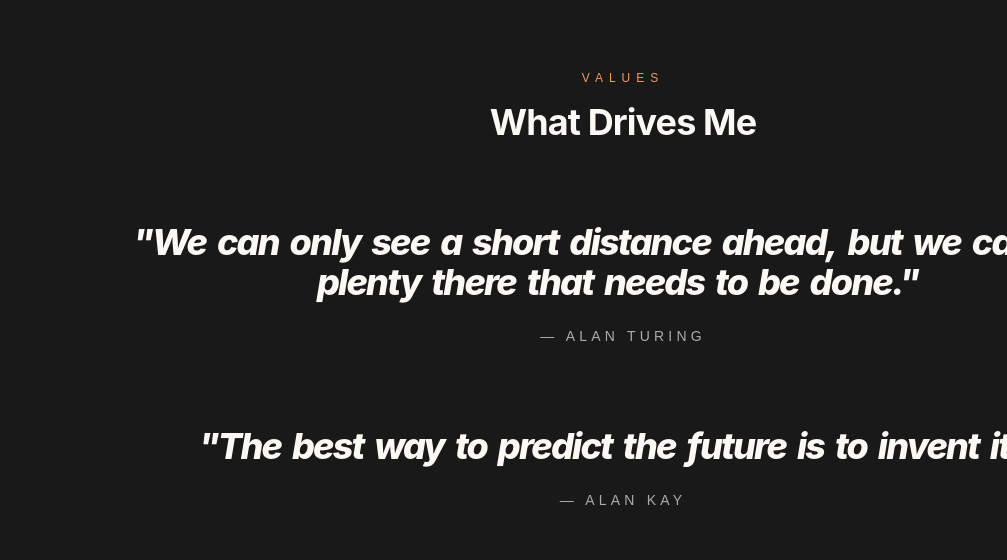
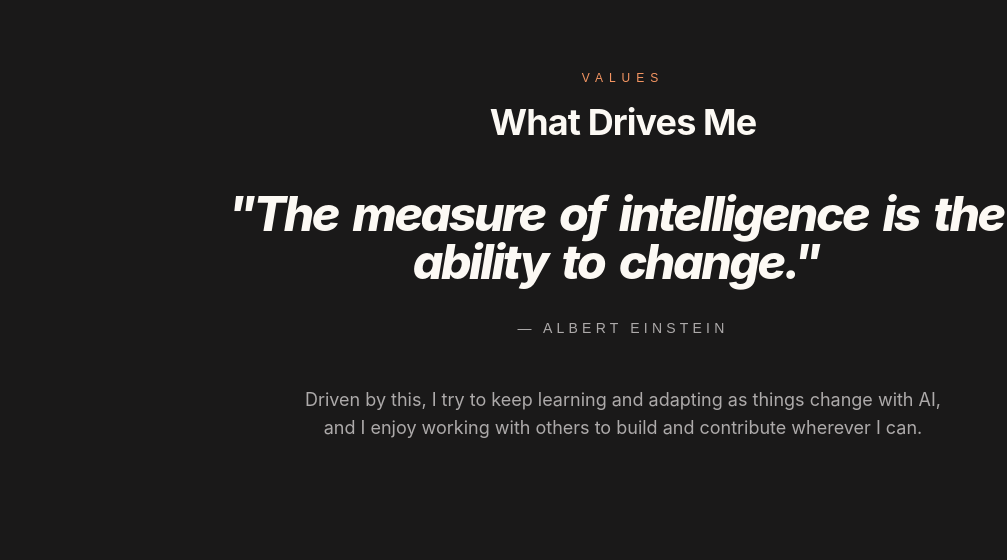
Before and after one commit to AathmikaGK/portfolio2.0, a Next.js app: page / in a window 1280 px wide. Shown: the part 5288-5848 px from the top of the page, without its empty margins (273-1280 px from the left). Built offline with nearby package versions, Linux system fonts and the light colour scheme.

Commit message:
Replace quotes section with single Einstein quote and personal note

```diff
--- a/components/Quote.tsx
+++ b/components/Quote.tsx
@@ -1,26 +1,9 @@
 "use client";
 import { motion } from "framer-motion";
 
-const quotes = [
-  {
-    text: "We can only see a short distance ahead, but we can see plenty there that needs to be done.",
-    author: "Alan Turing",
-  },
-  {
-    text: "The best way to predict the future is to invent it.",
-    author: "Alan Kay",
-  },
-  {
-    text: "Simplicity is the ultimate sophistication.",
-    author: "Leonardo da Vinci",
-  },
-  {
-    text: "Any sufficiently advanced technology is indistinguishable from magic.",
-    author: "Arthur C. Clarke",
-  },
-];
+export default function Quote() {
+  const quoteText = "\"The measure of intelligence is the ability to change.\"".split(" ");
 
-export default function Quote() {
   const containerVariants = {
     hidden: {},
     visible: { transition: { staggerChildren: 0.04 } },
@@ -34,52 +17,32 @@ export default function Quote() {
   return (
     <section className="py-32 px-6 bg-surface-container">
       <motion.div
-        className="max-w-5xl mx-auto text-center"
+        className="max-w-4xl mx-auto text-center space-y-8"
         initial={{ opacity: 0, y: 40 }}
         whileInView={{ opacity: 1, y: 0 }}
         viewport={{ once: true, amount: 0.2 }}
         transition={{ duration: 0.6, ease: "easeOut" }}
       >
         <motion.div
-          className="mb-20"
+          className="mb-12"
           initial={{ opacity: 0, y: 24 }}
           whileInView={{ opacity: 1, y: 0 }}
           viewport={{ once: true }}
           transition={{ duration: 0.5 }}
         >
-          <h2 className="text-xs font-label text-primary uppercase tracking-[0.5em] mb-4">
-            Values
-          </h2>
-          <h3 className="text-4xl font-bold text-tertiary tracking-tight">
-            What Drives Me
-          </h3>
+          <h2 className="text-xs font-label text-primary uppercase tracking-[0.5em] mb-4">Values</h2>
+          <h3 className="text-4xl font-bold text-tertiary tracking-tight mb-8">What Drives Me</h3>
         </motion.div>
 
-        <div className="space-y-20">
-          {quotes.map((quote, idx) => {
-            const words = `"${quote.text}"`.split(" ");
-            return (
-              <motion.div
-                key={idx}
-                className="space-y-6"
-                initial={{ opacity: 0, y: 30 }}
-                whileInView={{ opacity: 1, y: 0 }}
-                viewport={{ once: true, amount: 0.3 }}
-                transition={{ duration: 0.6, delay: 0.1 }}
-              >
         <motion.blockquote
-                  className="text-2xl md:text-4xl font-extrabold text-tertiary leading-tight italic tracking-tighter"
+          className="text-3xl md:text-5xl font-extrabold text-tertiary leading-tight italic tracking-tighter"
           variants={containerVariants}
           initial="hidden"
           whileInView="visible"
           viewport={{ once: true }}
         >
-                  {words.map((word, i) => (
-                    <motion.span
-                      key={i}
-                      variants={wordVariants}
-                      className="inline-block mr-[0.3em]"
-                    >
+          {quoteText.map((word, i) => (
+            <motion.span key={i} variants={wordVariants} className="inline-block mr-[0.3em]">
               {word}
             </motion.span>
           ))}
@@ -90,14 +53,21 @@ export default function Quote() {
           initial={{ opacity: 0 }}
           whileInView={{ opacity: 1 }}
           viewport={{ once: true }}
-                  transition={{ delay: words.length * 0.04 + 0.4, duration: 0.5 }}
+          transition={{ delay: quoteText.length * 0.04 + 0.4, duration: 0.5 }}
         >
-                  — {quote.author}
+          — Albert Einstein
         </motion.cite>
-              </motion.div>
-            );
-          })}
-        </div>
+
+        <motion.p
+          className="max-w-2xl mx-auto text-base md:text-lg text-on-surface-variant leading-relaxed pt-4"
+          initial={{ opacity: 0, y: 16 }}
+          whileInView={{ opacity: 1, y: 0 }}
+          viewport={{ once: true }}
+          transition={{ delay: quoteText.length * 0.04 + 0.7, duration: 0.6 }}
+        >
+          Driven by this, I try to keep learning and adapting as things change with AI,
+          and I enjoy working with others to build and contribute wherever I can.
+        </motion.p>
       </motion.div>
     </section>
   );
```
Lines whose indentation alone changed are shown as unchanged.
